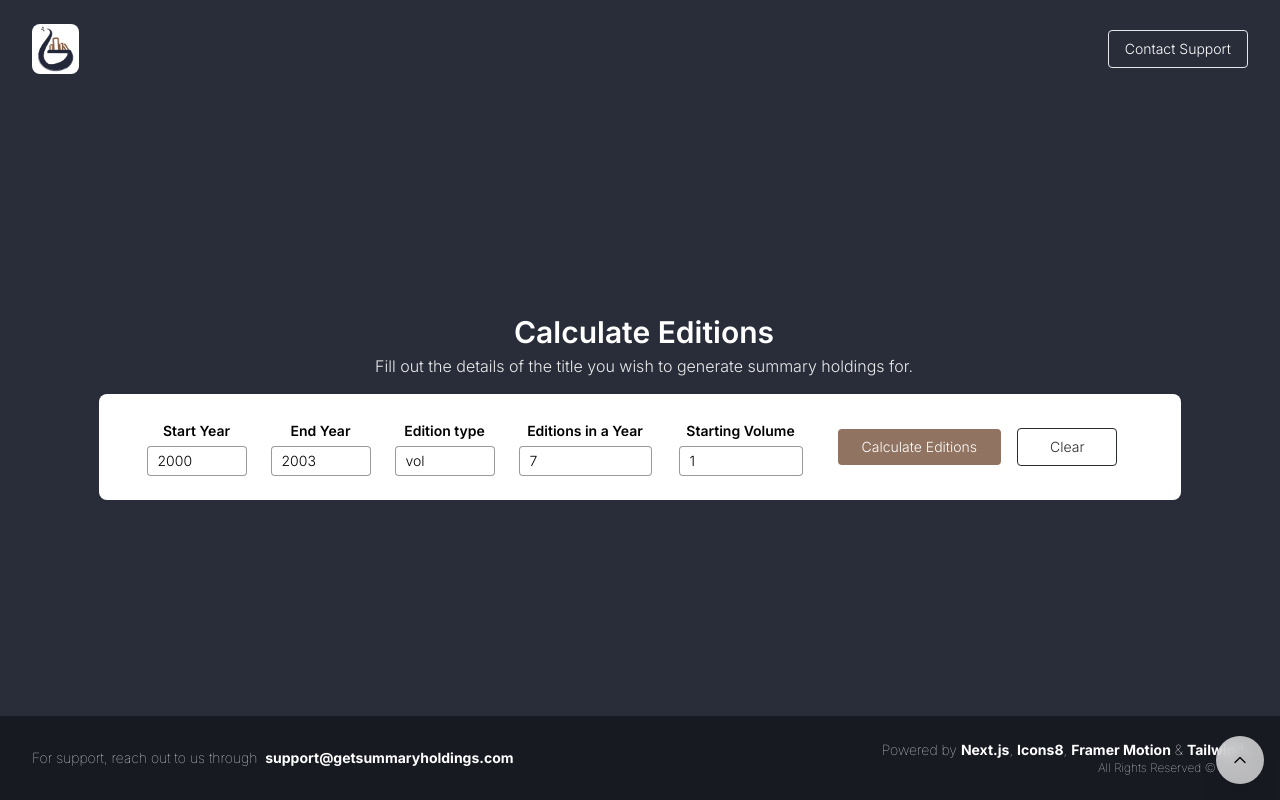
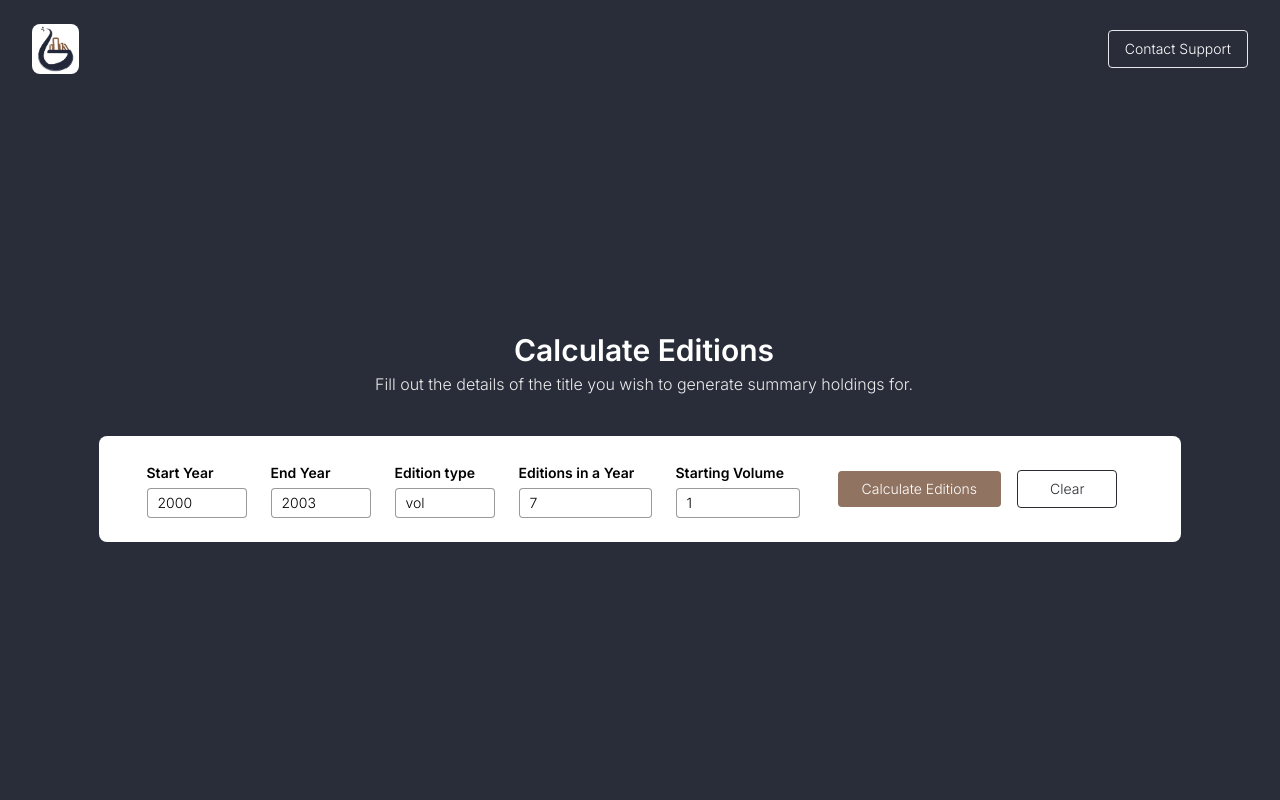
Before and after one commit to jjose14-Jacob-Jose/getSummaryHoldings, a Next.js app: page / in a window 1280 px wide. Built offline with nearby package versions, Linux system fonts and the light colour scheme.

Commit message:
t-54-Added home url

```diff
--- a/src/app/page.js
+++ b/src/app/page.js
@@ -4,6 +4,8 @@ import Footer from '@/components/static/Footer'
 import Header from '@/components/static/Header'
 import InputsWrapper from '@/components/wrappers/InputsWrapper'
 import ResultsWrapper from '@/components/wrappers/ResultsWrapper'
+
+
 
 /**
  * Server component for the landing page of the site. Displays the tool.
@@ -12,11 +14,9 @@ import ResultsWrapper from '@/components/wrappers/ResultsWrapper'
  */
 export default function LandingPage() {
 	return (
-		<main className='max-w-[1500px] m-auto min-h-screen flex flex-col'>
+		<main className='m-auto min-h-screen flex flex-col'>
             <Header />
-			<BackToTopButton />
-            <InputsWrapper/>
-			<Footer />
+            <ResultsWrapper />
         </main>
 		// <main className='m-auto min-h-screen flex flex-col'>
 		// 	<Header />
--- a/src/components/wrappers/ResultsWrapper.jsx
+++ b/src/components/wrappers/ResultsWrapper.jsx
@@ -3,6 +3,8 @@
 import { useEffect, useState } from "react";
 import UserInputs from "../UserInputs";
 import ResultsSection from "../ResultsSection";
+import Footer from "../static/Footer";
+
 
 /**
  * A wrapper component for results to be used for displaying results table conditionally.
@@ -15,11 +17,29 @@ export default function ResultsWrapper() {
     const [editionRows, setEditionRows] = useState(null);
 
     return (
-        <div className="items-center align-middle justify-center p-6 px-12 m-auto w-fit">
+        <div className="m-auto">
+            <div>
+            {displayResults === false && (
+            <div id="userInputs" className="m-auto items-center align-middle justify-center text-center">
+            <div className="pb-4">
+                <h1 className="font-semibold text-3xl pb-1 pl-2">Calculate Editions</h1>
+                <p className="font-light pl-2 text-[#ECECEC]">Fill out the details of the title you wish to generate summary holdings for.</p>
+            </div>
+            </div>
+          )}
+            </div>
+            <div className="items-center align-middle justify-center p-6 px-12 m-auto w-fit">
             <UserInputs setDisplayResults={setDisplayResults} setEditionRows={setEditionRows} />
             {
                 displayResults && <ResultsSection editionRows={editionRows} />
             }
+            </div>
+            <div>
+            {displayResults && (
+            <Footer/>
+          )}
+            </div>
         </div>
+
     )
 }
```
